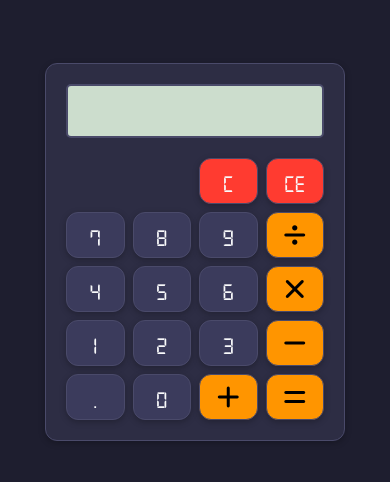
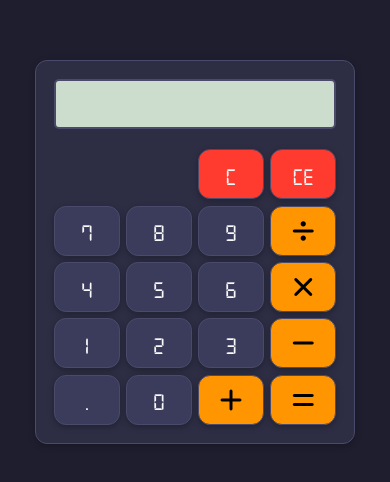
Before and after one commit to keysos/Web-Calculator, a plain HTML site: page index.html in a window 390 px wide. Shown: the part 170-652 px from the top of the page. Drawn offline with Linux system fonts and the light colour scheme.

Commit message:
feat: add responsive mobile styles for calculator
Replace fixed body width with a responsive min(90vw, 320px) and close the @font-face block. Add a media query for max-width:768px to adjust calculator width/padding, increase display font-size and min-height, reduce button padding, and tighten button gaps to improve layout and readability on smaller screens.

```diff
--- a/style.css
+++ b/style.css
@@ -131,7 +131,7 @@
     padding: 20px;
     border: 1px solid var(--border);
     background-color: var(--calculator-body);
-    width: 300px;
+    width: min(90vw, 320px);
     min-height: 350px;
 }
 
@@ -139,3 +139,24 @@
     font-family: "Digital";
     src: url("./fonts/digital-7/digital-7.ttf") format("truetype");
 }
+
+@media (max-width: 768px) {
+
+    .calculator {
+        width: min(95vw, 320px);
+        padding: 18px;
+    }
+
+    .display {
+        font-size: 1.6rem;
+        min-height: 50px;
+    }
+
+     .button {
+        padding: 12px;
+    }
+
+    .buttons-container {
+        gap: 0.4rem;
+    }
+}
```
